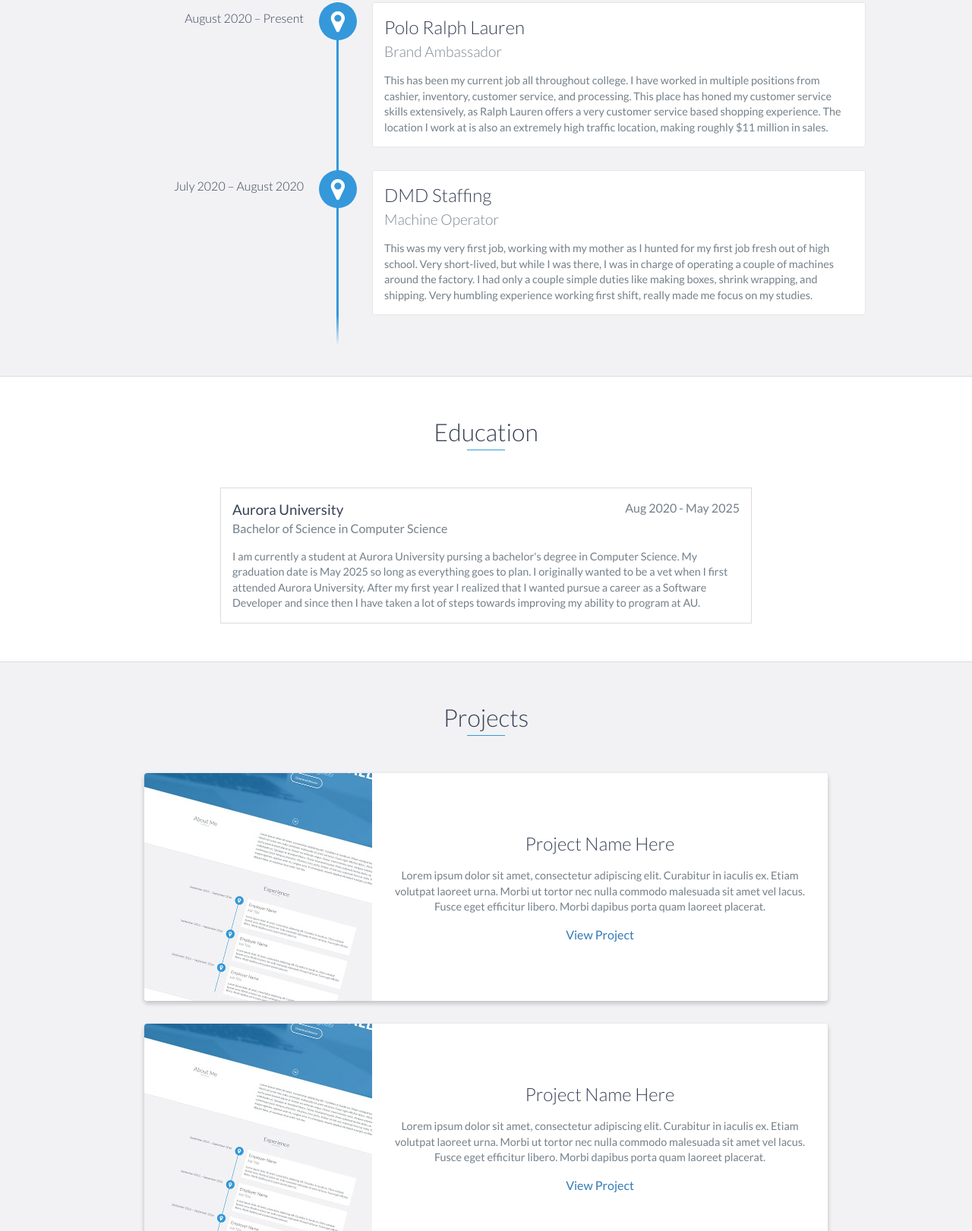
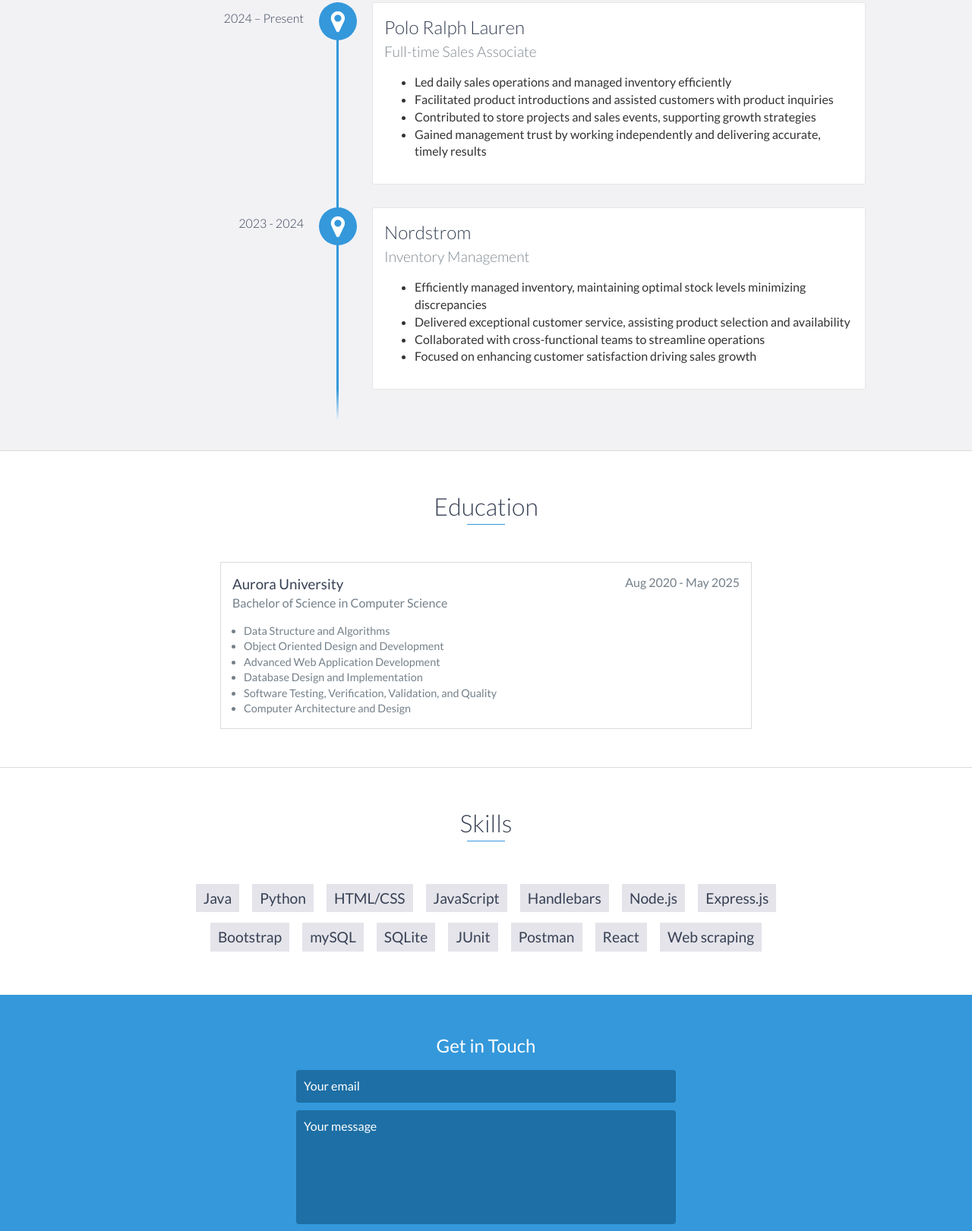
Before and after one commit to Andry20021/Andry20021.github.io, a website: page index.html in a window 1280 px wide. Shown: the part 1179-2800 px from the top of the page at 76% size. Drawn offline with nearby package versions, Linux system fonts and the light colour scheme; files whose address does not match are found by name.

Commit message:
resume update
updated all info with current resume 10/25/24

```diff
--- a/index.html
+++ b/index.html
@@ -1,3 +1,4 @@
+
 <!DOCTYPE html>
 <html class="no-js" lang="en">
 
@@ -5,7 +6,7 @@
     <meta charset="utf-8">
     <meta http-equiv="X-UA-Compatible" content="IE=edge">
     <meta name="viewport" content="width=device-width, initial-scale=1">
-    <title>My Portfolio</title>
+    <title>Andry Astorga - Portfolio</title>
     <link rel="shortcut icon" href="favicon.ico" type="image/x-icon">
     <link rel="icon" href="favicon.ico" type="image/x-icon">
     <link href="https://fonts.googleapis.com/css?family=Lato:300,400,700,900" rel="stylesheet">
@@ -18,106 +19,67 @@
 <div id="mobile-menu-open" class="shadow-large">
     <i class="fa fa-bars" aria-hidden="true"></i>
 </div>
-    <!-- End #mobile-menu-toggle -->
 <header>
     <div id="mobile-menu-close">
         <span>Close</span> <i class="fa fa-times" aria-hidden="true"></i>
     </div>
     <ul id="menu" class="shadow">
-            <li>
-                <a href="#about">About</a>
-            </li>
-            <li>
-                <a href="#experience">Experience</a>
-            </li>
-            <li>
-                <a href="#education">Education</a>
-            </li>
-            <li>
-                <a href="#projects">Projects</a>
-            </li>
-            <li>
-                <a href="#skills">Skills</a>
-            </li>
-            <li>
-                <a href="#contact">Contact</a>
-            </li>
+        <li><a href="#about">About</a></li>
+        <li><a href="#experience">Experience</a></li>
+        <li><a href="#education">Education</a></li>
+        <li><a href="#projects">Projects</a></li>
+        <li><a href="#skills">Skills</a></li>
+        <li><a href="#contact">Contact</a></li>
     </ul>
 </header>
-    <!-- End header -->
 
 <div id="lead">
     <div id="lead-content">
         <h1>Andry Astorga</h1>
-            <h2>Software Engineer</h2>
+        <h2>Computer Science Student</h2>
         <a href="pdfs/Resume.pdf" download="Resume.pdf" class="btn-rounded-white">Download Resume</a>
     </div>
-        <!-- End #lead-content -->
-
     <div id="lead-overlay"></div>
-
-        <div id="lead-down">
-            <span>
-                <i class="fa fa-chevron-down" aria-hidden="true"></i>
-            </span>
+    <div id="lead-down"><span><i class="fa fa-chevron-down" aria-hidden="true"></i></span></div>
 </div>
-        <!-- End #lead-down -->
-    </div>
-    <!-- End #lead -->
 
 <div id="about">
     <div class="container">
         <div class="row">
-                <div class="col-md-4">
-                    <h2 class="heading">About Me</h2>
-                </div>
+            <div class="col-md-4"><h2 class="heading">About Me</h2></div>
             <div class="col-md-8">
-                    <p>
-                        I am a Computer Science student seeking an internship opportunity to utilize and develop skills
-                        in software engineering, development, and design. I want to apply what I've learned into a
-                        real-world setting and develop new strategies to tackle problems I may face in the future.
-                    </p>
+                <p>I'm a computer science student born and raised in Aurora, IL. I have strong growth mindset and a passion for learning. I calmly approach challenges, focusing on finding efficient, reliable solutions. I’m detail-oriented and dedicated to writing clean code that makes a real impact. </p>
                </div>
         </div>
     </div>
 </div>
-    <!-- End #about -->
 
 <div id="experience" class="background-alt">
     <h2 class="heading">Experience</h2>
     <div id="experience-timeline">
-            <div data-date="August 2020 – Present">
+        <div data-date="2024 – Present">
             <h3>Polo Ralph Lauren</h3>
-                <h4>Brand Ambassador</h4>
-                <p>
-                    This has been my current job all throughout college. I have worked in multiple positions from
-                    cashier, inventory, customer service, and processing. This place has honed my customer service
-                    skills extensively, as Ralph Lauren offers a very customer service based shopping experience. The location
-                    I work at is also an extremely high traffic location, making roughly $11 million in sales.
-                </p>
+            <h4>Full-time Sales Associate</h4>
+            <ul>
+                <li>Led daily sales operations and managed inventory efficiently</li>
+                <li>Facilitated product introductions and assisted customers with product inquiries</li>
+                <li>Contributed to store projects and sales events, supporting growth strategies</li>
+                <li>Gained management trust by working independently and delivering accurate, timely results</li>
+            </ul>
         </div>
 
-            <div data-date="July 2020 – August 2020">
-                <h3>DMD Staffing</h3>
-                <h4>Machine Operator</h4>
-                <p>
-                    This was my very first job, working with my mother as I hunted for my first job fresh out of high
-                    school. Very short-lived, but while I was there, I was in charge of operating a couple of machines
-                    around the factory. I had only a couple simple duties like making boxes, shrink wrapping, and
-                    shipping. Very humbling experience working first shift, really made me focus on my studies.
-                </p>
-            </div>
-
-<!--            <div data-date="September 2015 – September 2016">-->
-<!--                <h3>Employer Name</h3>-->
-<!--                <h4>Job Title</h4>-->
-<!--                <p>-->
-<!--                    Lorem ipsum dolor sit amet, consectetur adipiscing elit. Curabitur in iaculis ex. Etiam volutpat laoreet urna. Morbi ut tortor nec nulla commodo malesuada sit amet vel lacus. Fusce eget efficitur libero. Morbi dapibus porta quam laoreet placerat.-->
-<!--                </p>-->
-<!--            </div>-->
+        <div data-date="2023 - 2024">
+            <h3>Nordstrom</h3>
+            <h4>Inventory Management</h4>
+            <ul>
+                <li>Efficiently managed inventory, maintaining optimal stock levels minimizing discrepancies</li>
+                <li>Delivered exceptional customer service, assisting product selection and availability</li>
+                <li>Collaborated with cross-functional teams to streamline operations</li>
+                <li>Focused on enhancing customer satisfaction driving sales growth</li>
+            </ul>
         </div>
     </div>
-    <!-- End #experience -->
+</div>
 
 <div id="education">
     <h2 class="heading">Education</h2>
@@ -125,141 +87,81 @@
         <h3>Aurora University</h3>
         <span class="education-date">Aug 2020 - May 2025</span>
         <h4>Bachelor of Science in Computer Science</h4>
-            <p>
-                I am currently a student at Aurora University pursing a bachelor's degree in Computer Science.
-                My graduation date is May 2025 so long as everything goes to plan. I originally wanted to be a vet
-                when I first attended Aurora University. After my first year I realized that I wanted pursue a career
-                as a Software Developer and since then I have taken a lot of steps towards improving my ability to
-                program at AU.
-            </p>
-        </div>
-        <!-- End .education-block -->
-
-<!--        <div class="education-block">-->
-<!--            <h3>Aurora University</h3>-->
-<!--            <span class="education-date">Aug 2020 - May 2025</span>-->
-<!--            <h4>Bachelor of Science in Computer Science</h4>-->
-<!--            <ul>-->
-<!--                <li>-->
-<!--                    Lorem ipsum dolor sit amet, consectetur adipiscing elit.-->
-<!--                </li>-->
-<!--                <li>-->
-<!--                    Lorem ipsum dolor sit amet, consectetur adipiscing elit.-->
-<!--                </li>-->
-<!--                <li>-->
-<!--                    Lorem ipsum dolor sit amet, consectetur adipiscing elit.-->
-<!--                </li>-->
-<!--            </ul>-->
-<!--        </div>-->
-        <!-- End .education-block -->
-    </div>
-    <!-- End #education -->
-
-    <div id="projects" class="background-alt">
-        <h2 class="heading">Projects</h2>
-        <div class="container">
-            <div class="row">
-                <div class="project shadow-large">
-                    <div class="project-image">
-                        <img src="images/project.jpg" />
-                    </div>
-                    <!-- End .project-image -->
-                    <div class="project-info">
-                        <h3>Project Name Here</h3>
-                        <p>
-                            Lorem ipsum dolor sit amet, consectetur adipiscing elit. Curabitur in iaculis ex. Etiam volutpat laoreet urna. Morbi ut tortor nec nulla commodo malesuada sit amet vel lacus. Fusce eget efficitur libero. Morbi dapibus porta quam laoreet placerat.
-                        </p>
-                        <a href="#">View Project</a>
-                    </div>
-                    <!-- End .project-info -->
-                </div>
-                <!-- End .project -->
-
-                <div class="project shadow-large">
-                    <div class="project-image">
-                        <img src="images/project.jpg" />
-                    </div>
-                    <!-- End .project-image -->
-                    <div class="project-info">
-                        <h3>Project Name Here</h3>
-                        <p>
-                            Lorem ipsum dolor sit amet, consectetur adipiscing elit. Curabitur in iaculis ex. Etiam volutpat laoreet urna. Morbi ut tortor nec nulla commodo malesuada sit amet vel lacus. Fusce eget efficitur libero. Morbi dapibus porta quam laoreet placerat.
-                        </p>
-                        <a href="#">View Project</a>
-                    </div>
-                    <!-- End .project-info -->
-                </div>
-                <!-- End .project -->
+        <ul>
+            <li>Data Structure and Algorithms</li>
+            <li>Object Oriented Design and Development</li>
+            <li>Advanced Web Application Development</li>
+            <li>Database Design and Implementation</li>
+            <li>Software Testing, Verification, Validation, and Quality</li>
+            <li>Computer Architecture and Design</li>
+        </ul>
     </div>
 </div>
-    </div>
-    <!-- End #projects -->
+
+<!--<div id="projects" class="background-alt">-->
+<!--    <h2 class="heading">Projects</h2>-->
+<!--    <div class="container">-->
+<!--        <div class="row">-->
+<!--            <div class="project shadow-large">-->
+<!--                <div class="project-image"><img src="images/project.jpg" /></div>-->
+<!--                <div class="project-info">-->
+<!--                    <h3>Project Name Here</h3>-->
+<!--                    <p>Lorem ipsum dolor sit amet, consectetur adipiscing elit. Curabitur in iaculis ex. Etiam volutpat laoreet urna. Morbi ut tortor nec nulla commodo malesuada sit amet vel lacus. Fusce eget efficitur libero. Morbi dapibus porta quam laoreet placerat.</p>-->
+<!--                    <a href="#">View Project</a>-->
+<!--                </div>-->
+<!--            </div>-->
+<!--        </div>-->
+<!--    </div>-->
+<!--</div>-->
+
 <div id="skills">
     <h2 class="heading">Skills</h2>
     <ul>
+        <li>Java</li>
+        <li>Python</li>
+        <li>HTML/CSS</li>
         <li>JavaScript</li>
-            <li>Python</li>
-            <li>Java</li>
-            <li>HTML</li>
-            <li>CSS</li>
+        <li>Handlebars</li>
         <li>Node.js</li>
+        <li>Express.js</li>
+        <li>Bootstrap</li>
+        <li>mySQL</li>
+        <li>SQLite</li>
+        <li>JUnit</li>
+        <li>Postman</li>
+        <li>React</li>
+        <li>Web scraping</li>
     </ul>
 </div>
-    <!-- End #skills -->
 
 <div id="contact">
     <h2>Get in Touch</h2>
     <div id="contact-form">
-            <form method="POST" action="https://formspree.io/email@email.com">
+        <form method="POST" action="https://formspree.io/f/mwpkpgyy">
             <input type="hidden" name="_subject" value="Contact request from personal website" />
             <input type="email" name="_replyto" placeholder="Your email" required>
             <textarea name="message" placeholder="Your message" required></textarea>
             <button type="submit">Send</button>
         </form>
     </div>
-        <!-- End #contact-form -->
 </div>
-    <!-- End #contact -->
 
 <footer>
     <div class="container">
         <div class="row">
             <div class="col-sm-5 copyright">
-                    <p>
-                        Copyright &copy; <span id="current-year">2023</span> Andry Astorga
-                    </p>
+                <p>Copyright &copy; <span id="current-year">2024</span> Andry Astorga</p>
             </div>
-                <div class="col-sm-2 top">
-                    <span id="to-top">
-                        <i class="fa fa-chevron-up" aria-hidden="true"></i>
-                    </span>
-                </div>
+            <div class="col-sm-2 top"><span id="to-top"><i class="fa fa-chevron-up" aria-hidden="true"></i></span></div>
             <div class="col-sm-5 social">
                 <ul>
-                        <li>
-                            <a href="https://github.com/andry20021" target="_blank"><i class="fa fa-github" aria-hidden="true"></i></a>
-                        </li>
-                        <li>
-                            <a href="https://stackoverflow.com/" target="_blank"><i class="fa fa-stack-overflow" aria-hidden="true"></i></a>
-                        </li>
-                        <li>
-                            <a href="https://linkedin.com/" target="_blank"><i class="fa fa-linkedin" aria-hidden="true"></i></a>
-                        </li>
-                        <li>
-                            <a href="https://www.facebook.com/" target="_blank"><i class="fa fa-facebook" aria-hidden="true"></i></a>
-                        </li>
-                        <li>
-                            <a href="https://twitter.com/" target="_blank"><i class="fa fa-twitter" aria-hidden="true"></i></a>
-                        </li>
-                        <li>
-                            <a href="https://plus.google.com/" target="_blank"><i class="fa fa-google-plus" aria-hidden="true"></i></a>
-                        </li>
+                    <li><a href="https://andry20021.github.io/" target="_blank"><i class="fa fa-github" aria-hidden="true"></i></a></li>
+                    <li><a href="https://linkedin.com/" target="_blank"><i class="fa fa-linkedin" aria-hidden="true"></i></a></li>
                 </ul>
             </div>
         </div>
     </div>
 </footer>
-    <!-- End footer -->
 
 <script src="https://ajax.googleapis.com/ajax/libs/jquery/1.12.4/jquery.min.js"></script>
 <script src="js/scripts.min.js"></script>
```
Also changed, not shown: 1 other file. Lines whose indentation alone changed are shown as unchanged.
